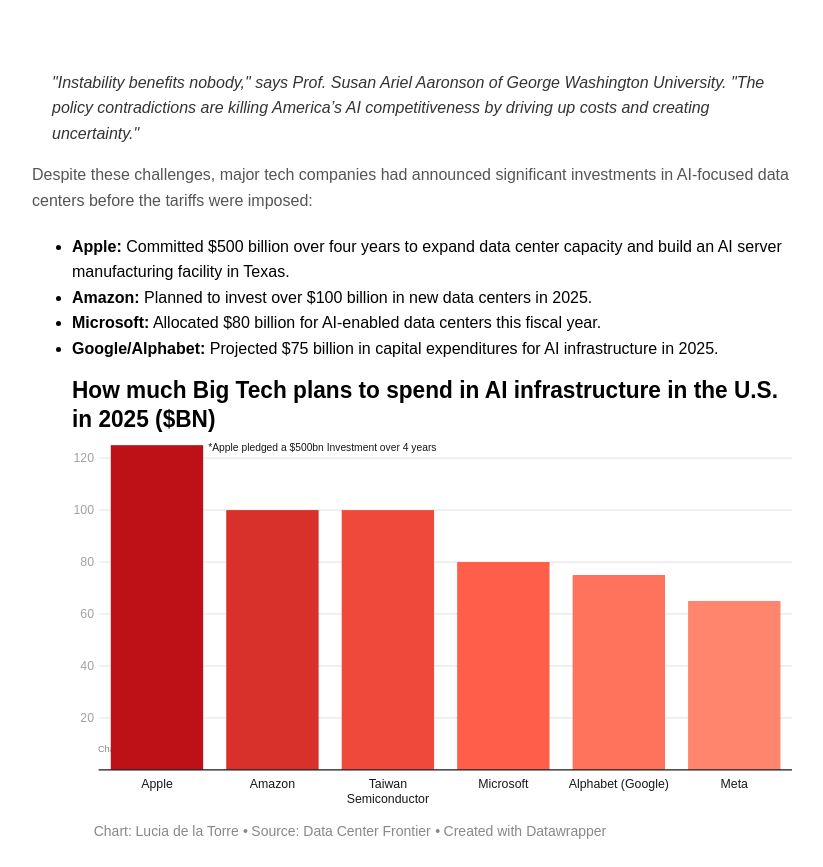
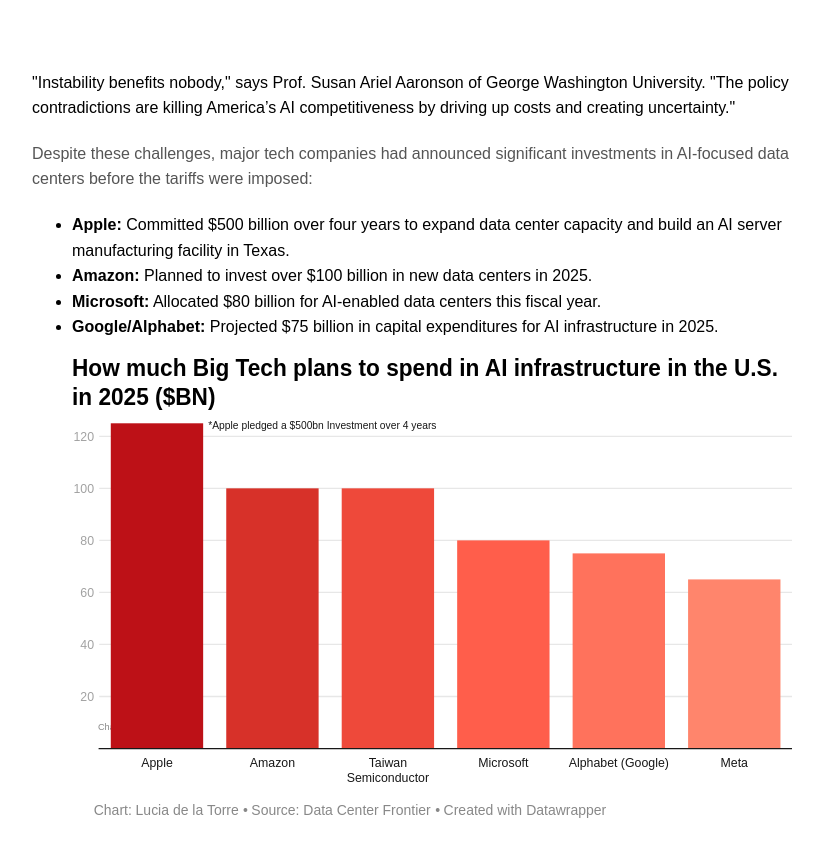
Before and after one commit to lg3394/tariffs-data-centers, a plain HTML site: page index.html in a window 1280 px wide. Shown: the part 2571-3438 px from the top of the page, without its empty margins (208-1031 px from the left). Drawn offline with Linux system fonts and the light colour scheme.

Commit message:
Update index.html

```diff
--- a/index.html
+++ b/index.html
@@ -112,7 +112,7 @@
             <img src="graphics/materials_desktop.svg" alt="Material sourcing diagram (desktop)">
         </figure>
 
-        <blockquote>"Instability benefits nobody," says Prof. Susan Ariel Aaronson of George Washington University. "The policy contradictions are killing America’s AI competitiveness by driving up costs and creating uncertainty."</blockquote>
+        <p></p>"Instability benefits nobody," says Prof. Susan Ariel Aaronson of George Washington University. "The policy contradictions are killing America’s AI competitiveness by driving up costs and creating uncertainty."</p>
 
         <p>Despite these challenges, major tech companies had announced significant investments in AI-focused data centers before the tariffs were imposed:</p>
 
```
